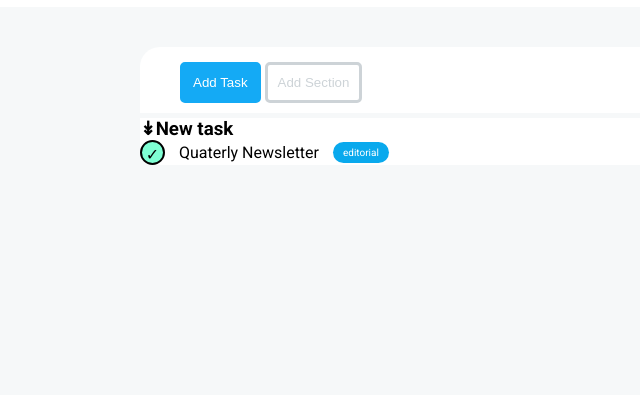
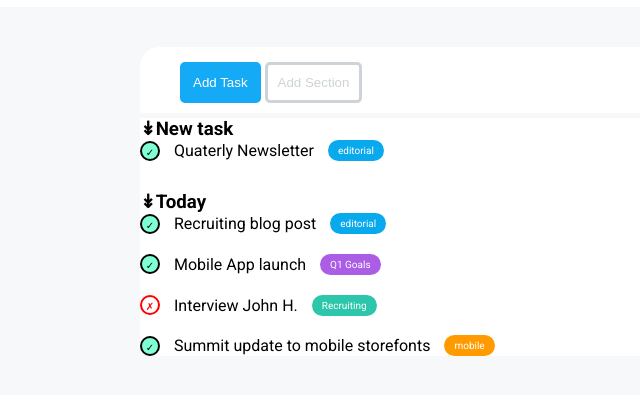
Before and after one commit to DamianoSpampinato/html-css-toboolist, a plain HTML site: page index.html in a window 1280 px wide. Shown: the part 63-458 px from the top of the page, without its empty margins (0-640 px from the left). Drawn offline with Linux system fonts and the light colour scheme.

Commit message:
feat:add section Today

```diff
--- a/index.html
+++ b/index.html
@@ -28,6 +28,33 @@
                 <span class="section-text">Quaterly Newsletter</span>
                 <span class="tag tag-b">editorial</span>
             </div>
+            <div class="task-list">
+                <h3>&Darr;Today</h3>
+                <div class="row">
+                    <span class="circle done">&check;</span>
+                    <span class="section-text">Recruiting blog post</span>
+                    <span class="tag tag-b">editorial</span>
+                </div>
+
+                <div class="row">
+                    <span class="circle done">&check;</span>
+                    <span class="section-text">Mobile App launch</span>
+                    <span class="tag tag-v">Q1 Goals</span>
+                </div>
+
+                <div class="row">
+                    <span class="circle fail">&cross;</span>
+                    <span class="section-text">Interview John H.</span>
+                    <span class="tag tag-g">Recruiting</span>
+                </div>
+
+                <div class="row">
+                    <span class="circle done">&check;</span>
+                    <span class="section-text">Summit update to mobile storefonts</span>
+                    <span class="tag tag-o">mobile</span>
+                </div>
+
+            </div>
 
 
 
--- a/style.css
+++ b/style.css
@@ -57,6 +57,10 @@ header div{
     border-bottom-left-radius: 20px;
 }
 
+.task-list{
+    margin-bottom: 30px;
+}
+
 .section-text{
     margin: 10px;
     vertical-align: middle;
@@ -94,17 +98,26 @@ I/NPUT SECTION
 /* -------
     UTILITY
 -------- */
+.row{
+    margin-bottom: 20px;
+}
+
 
 .circle{
     border-radius: 100%;
     border:  solid 2px;
     background-color: aquamarine;
-    width: 25px;
-    height: 25px;
+    width: 20px;
+    height: 20px;
     text-align: center;
     display: inline-block;
-    line-height: 25px;
+    line-height: 20px;
     vertical-align: middle;
+    font-size: 10px;
+}
+.fail{
+    color: red;
+    background-color: #ffffff;
 }
 
 .tag{
@@ -113,8 +126,23 @@ I/NPUT SECTION
     font-size: 10px;
     vertical-align: middle;
     color: #ffffff;
+    background-color: red;
 }
 
 .tag-b{
     background-color: #09a9ed;
 }
+
+.tag-v{
+    background-color: #ab5de6;
+}
+
+.tag-g{
+    background-color: #2cc6ab;
+}
+
+
+
+.tag-o{
+    background-color: #ff9b00;
+}
```
